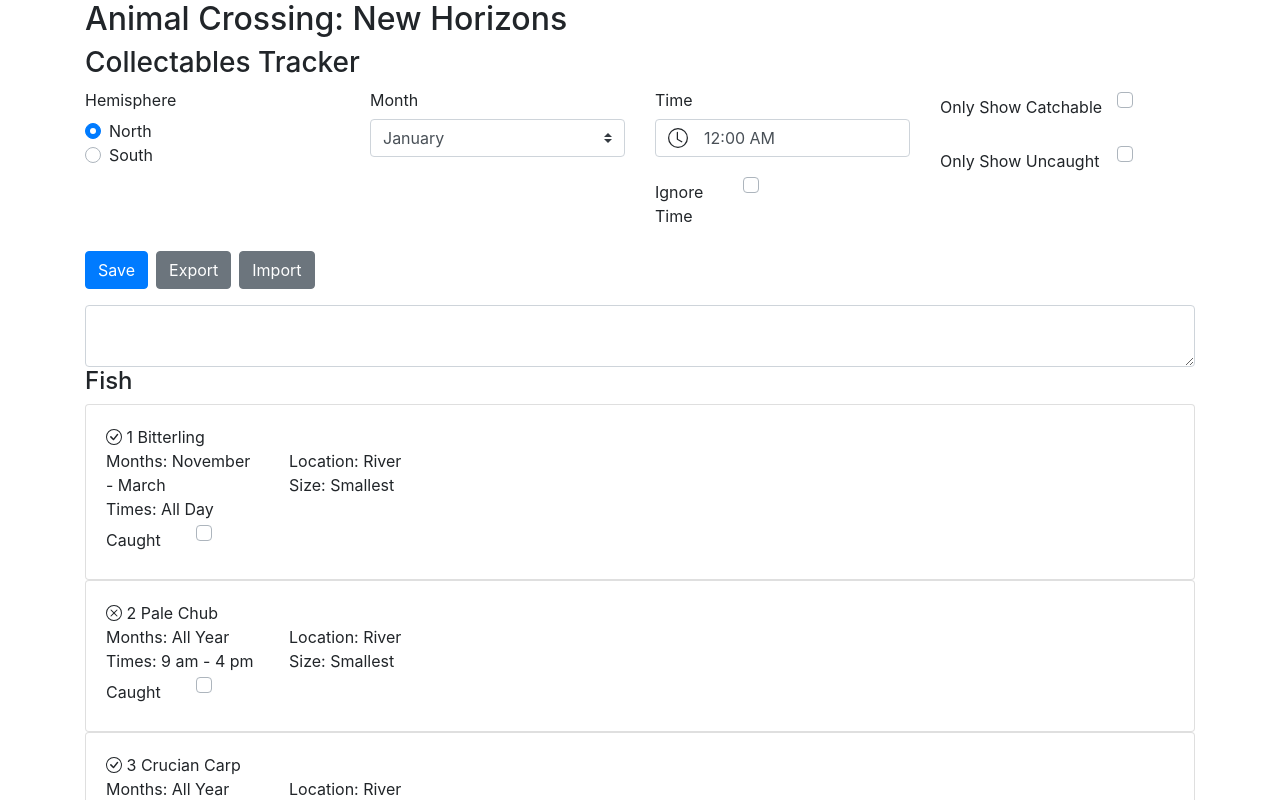
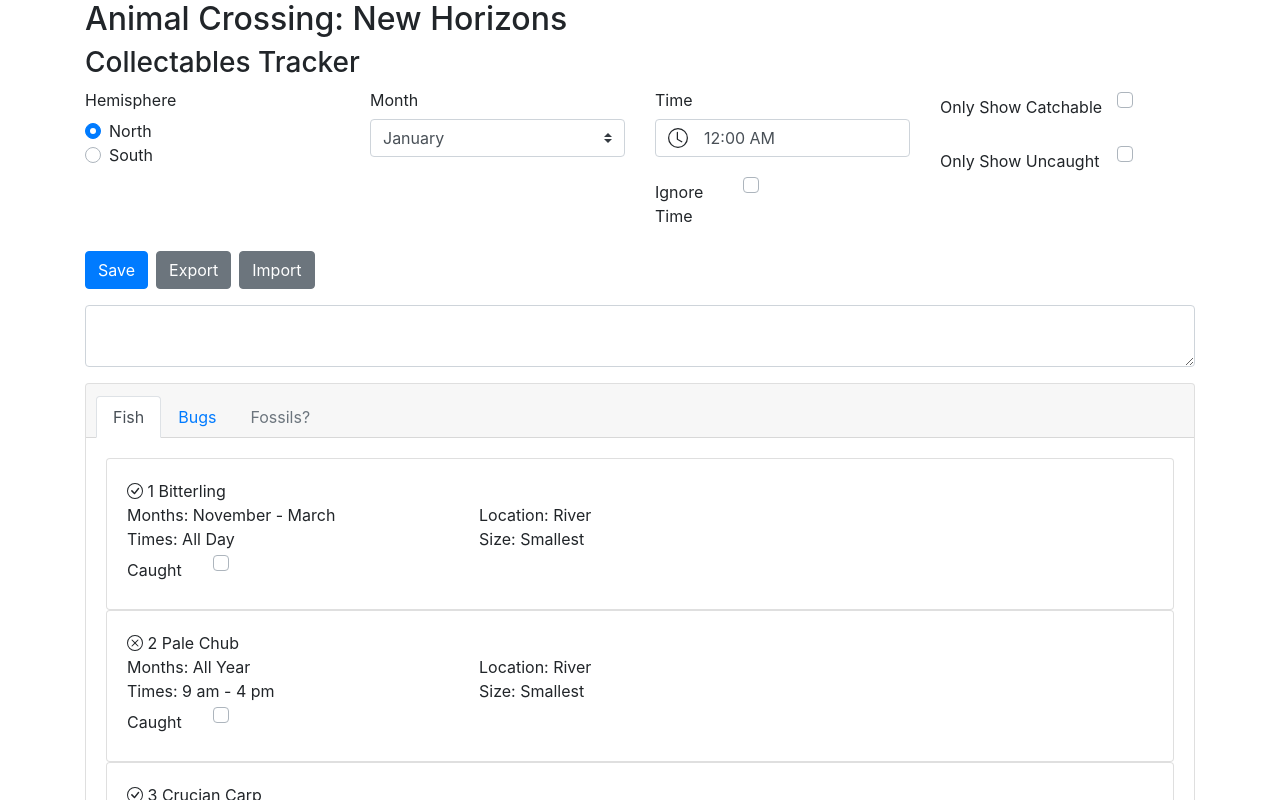
Before and after one commit to nikkocampbell/acnh-tracker, a Vue app: page / in a window 1280 px wide. Shown: the top 800 px of the page. Built offline with nearby package versions, Linux system fonts and the light colour scheme.

Commit message:
Add bugs

```diff
--- a/src/App.vue
+++ b/src/App.vue
@@ -53,7 +53,7 @@
         </b-form-group>
       </b-col>
     </b-row>
-    <b-row>
+    <b-row class="mb-3">
       <b-col>
         <b-button
           @click="saveState"
@@ -66,9 +66,12 @@
         <b-textarea v-model="exportContent" class="mt-3"/>
       </b-col>
     </b-row>
+
     <b-row>
       <b-col>
-        <h4>Fish</h4>
+        <b-card no-body>
+          <b-tabs card>
+            <b-tab title="Fish" active>
               <b-card
                 v-for="f in fish"
                 :key="f.id"
@@ -76,13 +79,22 @@
               >
                 <catchable :value="f" list="fish" :ignoreTime="ignoreTime" />
               </b-card>
+            </b-tab>
+            <b-tab title="Bugs">
+              <b-card
+                v-for="b in bugs"
+                :key="b.id"
+                v-show="shouldShowCatchable(b)"
+              >
+                <catchable :value="b" list="bugs" :ignoreTime="ignoreTime" />
+              </b-card>
+            </b-tab>
+            <b-tab title="Fossils?" disabled>
+              <p>I'm a disabled tab!</p>
+            </b-tab>
+          </b-tabs>
+        </b-card>
       </b-col>
-      <!-- <b-col>
-        <h4>Bugs</h4>
-      </b-col>
-      <b-col>
-        <h4>Fossils</h4>
-      </b-col> -->
     </b-row>
   </b-container>
 </template>
@@ -148,7 +160,7 @@
     },
   },
   computed: {
-    ...mapState(['fish']),
+    ...mapState(['fish', 'bugs']),
     ...mapGetters(['hour']),
 
     hemisphere: {
@@ -165,7 +177,7 @@
     },
   },
   created() {
-    this.loadState();
+    // this.loadState();
   },
 };
 </script>
--- a/src/components/Catchable.vue
+++ b/src/components/Catchable.vue
@@ -7,7 +7,7 @@
       </b-col>
     </b-row>
     <b-row>
-      <b-col cols="2">
+      <b-col cols="4">
         <span>
           Months: {{ formattedMonths }}
         </span>
@@ -21,7 +21,7 @@
           Location: {{ value.location }}
         </span>
         <br />
-        <span>
+        <span v-if="value.size">
           Size: {{ value.size}}
         </span>
       </b-col>
--- a/src/export.js
+++ b/src/export.js
@@ -16,8 +16,7 @@
     : f.time.split(' - ').map(convertTime);
 
   const allYear = f.months === 'Year-round (Northern and Southern)';
-  const [
-    ,
+  const [,
     northernStartMonth,
     northerEndMonth,
     southernStartMonth,
@@ -772,5 +771,3 @@
     months: 'Year-round (Northern and Southern)',
   },
 ];
-
-exports.firstRound =
--- a/src/store/index.js
+++ b/src/store/index.js
@@ -1,6 +1,7 @@
 import Vue from 'vue';
 import Vuex from 'vuex';
 import fishData from '../data/fish';
+import bugData from '../data/bugs';
 
 Vue.use(Vuex);
 
@@ -11,6 +12,11 @@
     month: 1,
     fish: fishData.map((f) => ({
       ...f,
+      caught: false,
+      canCatch: false,
+    })),
+    bugs: bugData.map((b) => ({
+      ...b,
       caught: false,
       canCatch: false,
     })),
```
Lines whose indentation alone changed are shown as unchanged.
